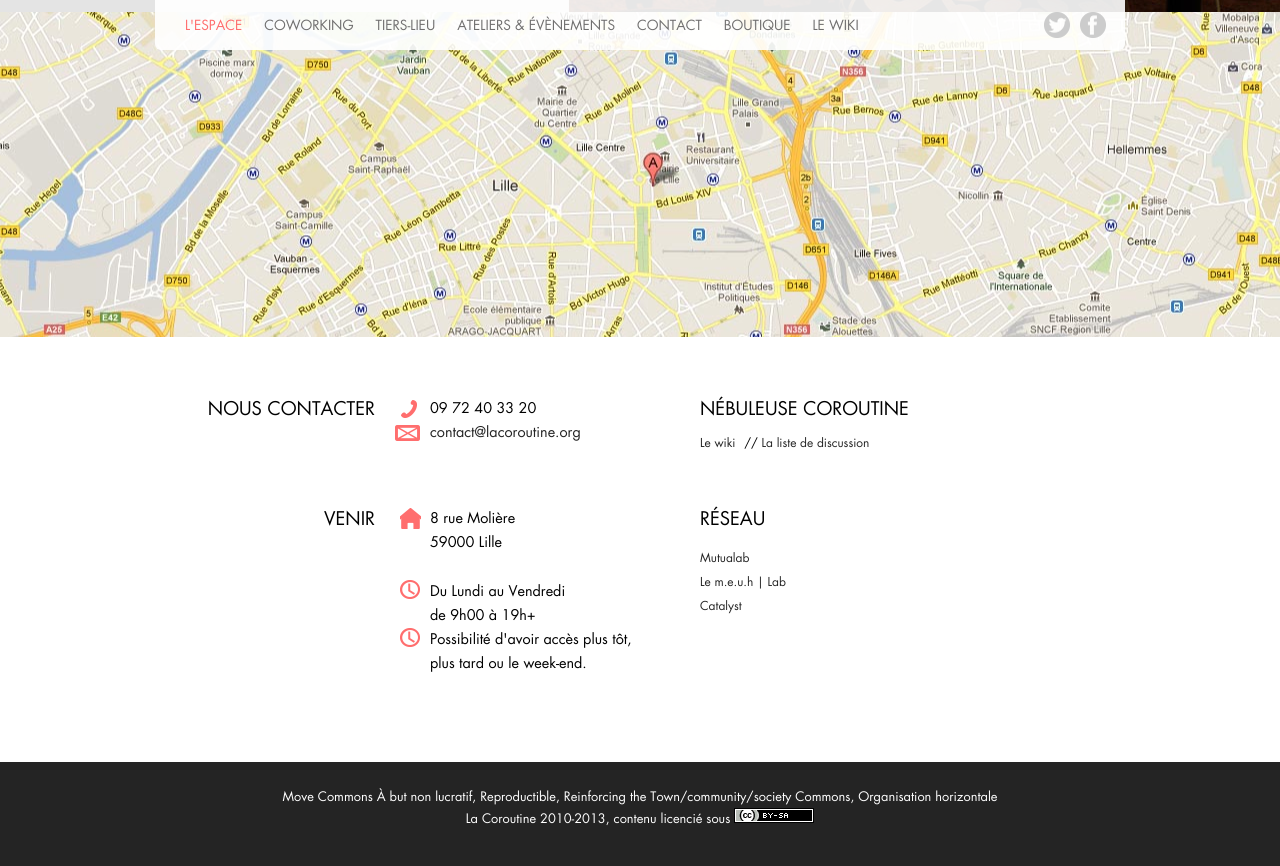
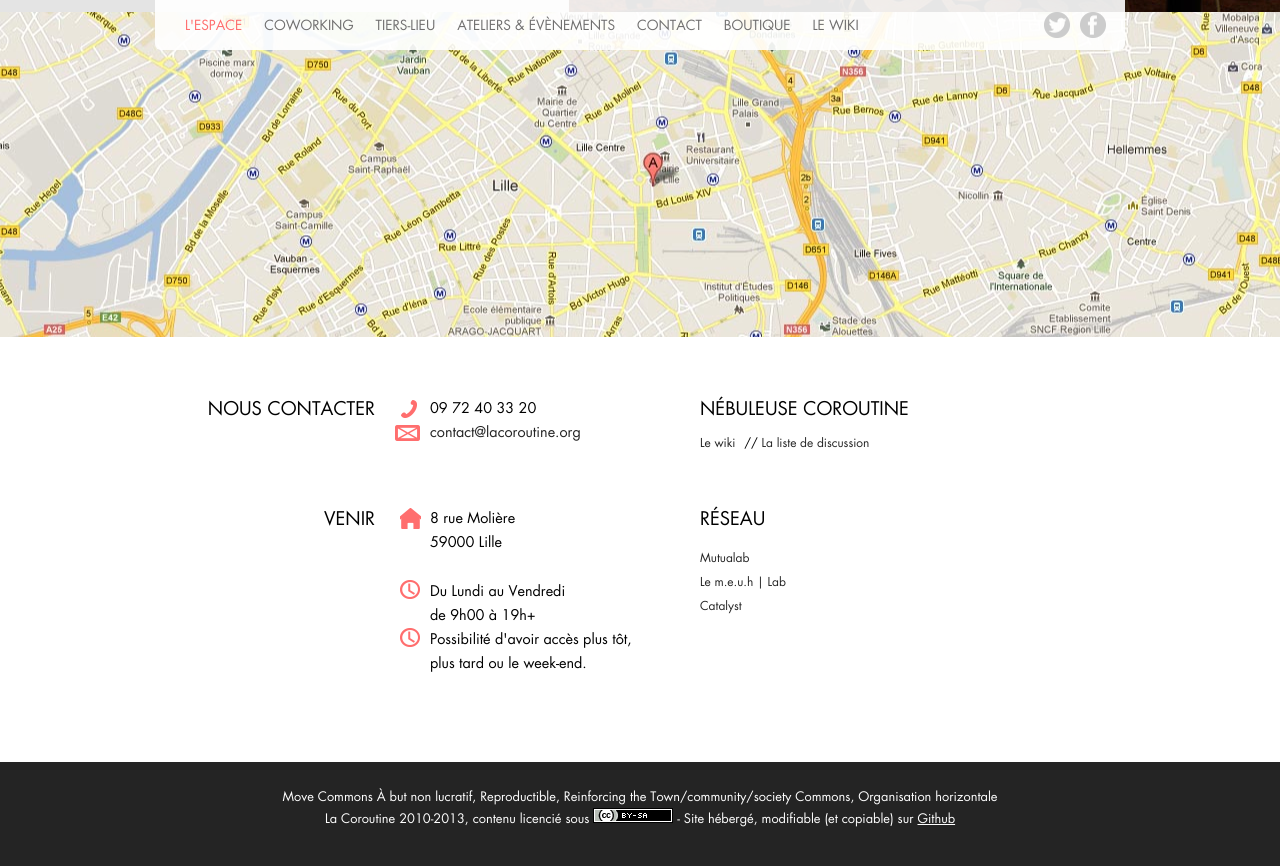
Before and after one commit to la-coroutine/la-coroutine.github.io, a Jekyll site: the page built from index.html, in a window 1280 px wide and 900 px high, scrolled down 4428 px. Shown: the top 866 px of the window. Built offline with Jekyll 4.4.1, drawn with Linux system fonts in a browser that asks for light colours.

Commit message:
Update footer.html

```diff
--- a/_includes/footer.html
+++ b/_includes/footer.html
@@ -1,6 +1,6 @@
    <footer>
             Move Commons À but non lucratif, Reproductible, Reinforcing the Town/community/society Commons, Organisation horizontale<br />
-            La Coroutine 2010-2013, contenu licencié sous <img src="/img/cc.gif" alt="Creative Commons" />
+            La Coroutine 2010-2013, contenu licencié sous <img src="/img/cc.gif" alt="Creative Commons" /> - Site hébergé, modifiable (et copiable) sur <a style="color:white;" href="https://github.com/la-coroutine/la-coroutine.github.io">Github</a>
         </footer>
 
 
```
